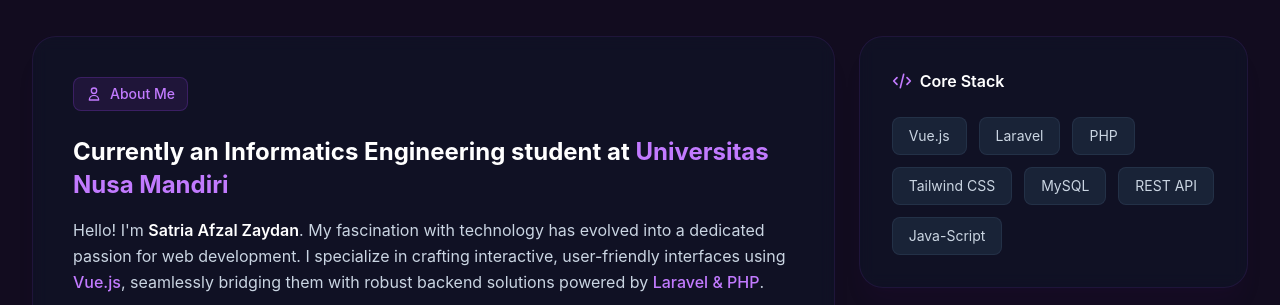
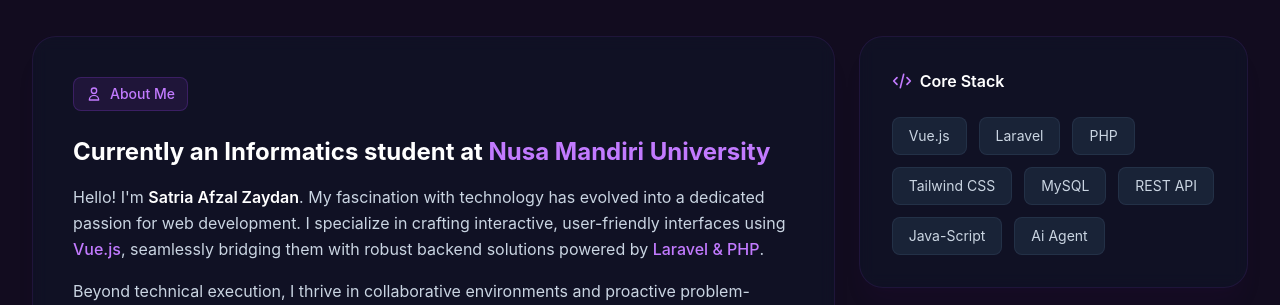
Before and after one commit to satriafzal/personal-portofolio, a Vue app: page / in a window 1280 px wide. Shown: the part 1020-1325 px from the top of the page. Built offline with nearby package versions, Linux system fonts and the light colour scheme.

Commit message:
update about

```diff
--- a/src/views/AboutView.vue
+++ b/src/views/AboutView.vue
@@ -22,7 +22,7 @@
             About Me
           </div>
           <h3 class="text-xl sm:text-2xl font-bold text-white mb-4 leading-snug">
-            Currently an Informatics Engineering student at <span class="text-purple-400">Universitas Nusa Mandiri</span>
+            Currently an Informatics student at <span class="text-purple-400">Nusa Mandiri University</span>
           </h3>
           <div class="space-y-4 text-slate-300 text-base leading-relaxed">
             <p>
@@ -44,7 +44,7 @@
               Core Stack
             </div>
             <div class="flex flex-wrap gap-2 sm:gap-3">
-              <span v-for="tech in ['Vue.js', 'Laravel', 'PHP', 'Tailwind CSS', 'MySQL', 'REST API', 'Java-Script']" :key="tech"
+              <span v-for="tech in ['Vue.js', 'Laravel', 'PHP', 'Tailwind CSS', 'MySQL', 'REST API', 'Java-Script', 'Ai Agent']" :key="tech"
                     class="stack-pill opacity-0 scale-90 px-3 py-1.5 sm:px-4 sm:py-2 rounded-lg bg-slate-800/80 border border-slate-700/50 text-slate-300 text-sm hover:text-white hover:border-purple-500/50 hover:bg-purple-500/10 transition-colors cursor-default">
                 {{ tech }}
               </span>
@@ -167,7 +167,7 @@ onMounted(() => {
 })
 
 onUnmounted(() => {
-  clearTimeout(typingTimeout) // Wajib dibersihkan biar gak bocor memory pas pindah halaman
+  clearTimeout(typingTimeout)
   if (ctx) ctx.revert()
 })
 </script>
```
